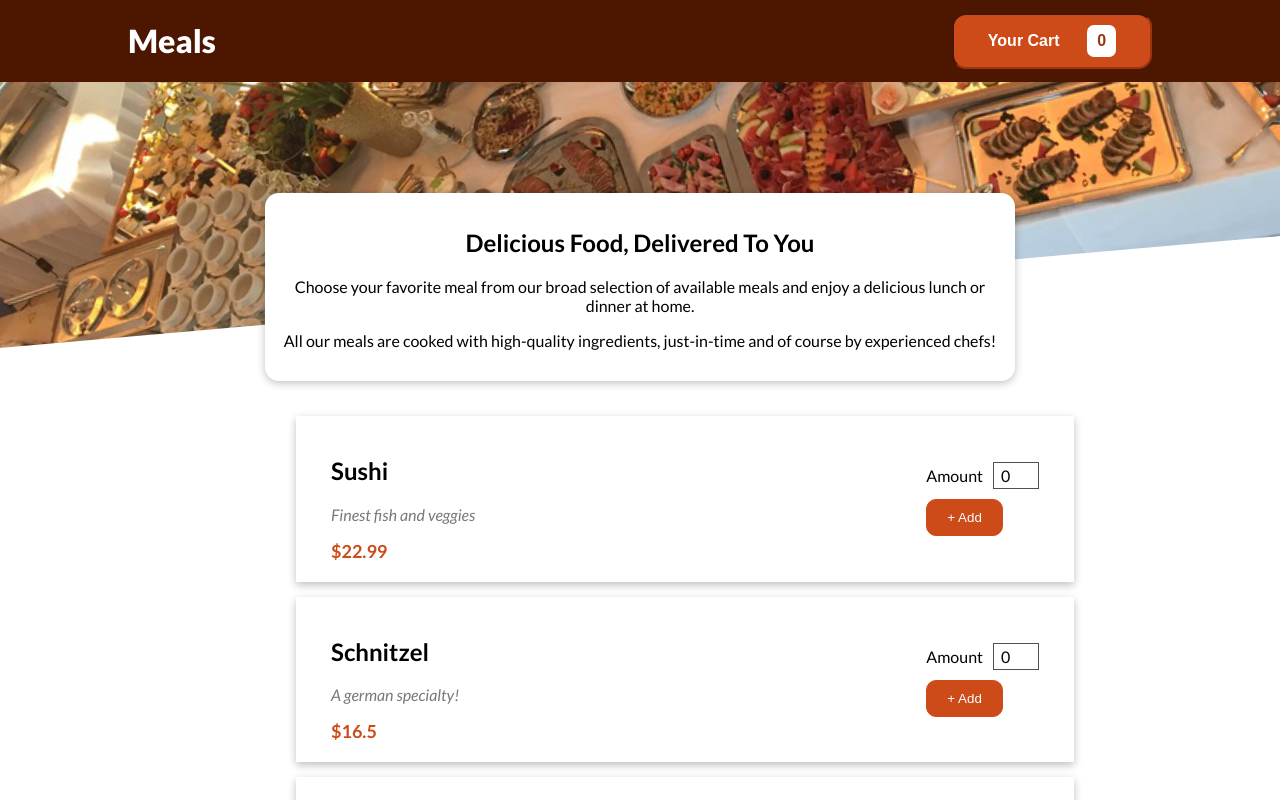
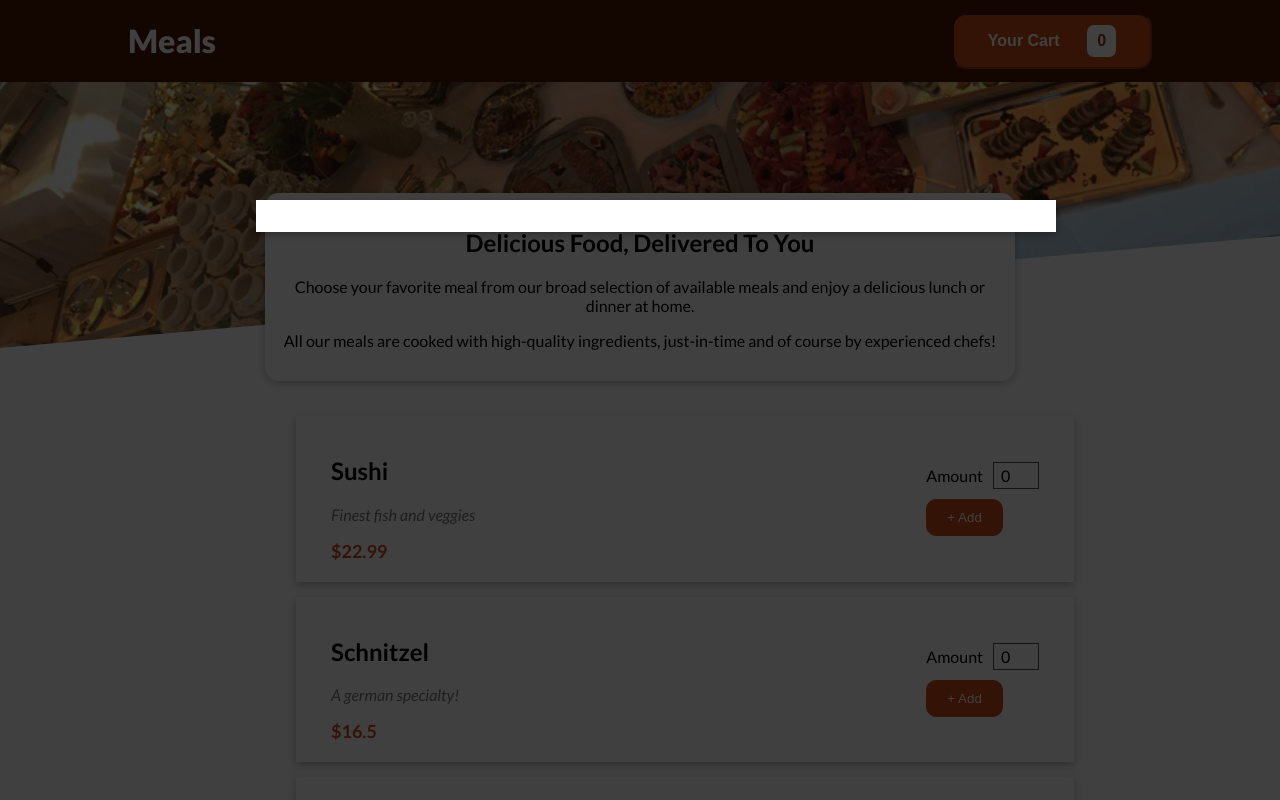
Before and after one commit to Shofiul735/meal_app_reactjs, a React (Create React App) app: page / in a window 1280 px wide. Shown: the top 800 px of the page. Built offline with nearby package versions, Linux system fonts and the light colour scheme.

Commit message:
Modal design improved

```diff
--- a/src/App.js
+++ b/src/App.js
@@ -2,13 +2,19 @@ import CartProvider from "./context/CartProvider";
 import Header from './components/Header/Header';
 import MealSummary from "./components/Meal/MealSummary";
 import AllMeals from "./components/Meal/AllMeals";
+import Modal from './components/UI/Modal/Modal';
+import { Fragment } from "react/cjs/react.production.min";
+
 
 const App = props =>{
   return(
+    <Fragment>
+      <Modal/>
   <CartProvider>
     <Header/>
     <MealSummary/>
     <AllMeals/>
-  </CartProvider>);
+  </CartProvider>
+  </Fragment>);
 }
 export default App;
--- a/src/components/UI/Modal/Model.js
+++ b/src/components/UI/Modal/Modal.js
@@ -21,3 +21,4 @@ const Modal = (props) => {
         {createPortal(<ModalOverlay>{props.children}</ModalOverlay>,portalElement)}
     </Fragment>
 }
+export default Modal;
--- a/src/components/UI/Modal/Modal.module.css
+++ b/src/components/UI/Modal/Modal.module.css
@@ -8,11 +8,12 @@
 }
 .modalOverlay{
     position: fixed;
-    top: 20vh;
-    left: 10%;
+    top: 25vh;
+    left: 20%;
     background-color: #fff;
     box-shadow: 0 3px 7px rgba(0,0,0,.25);
-    width: 90%;
+    width: 60%;
+    margin: 0 auto;
     padding: 1rem;
     z-index: 999999999999999999;
 
```
